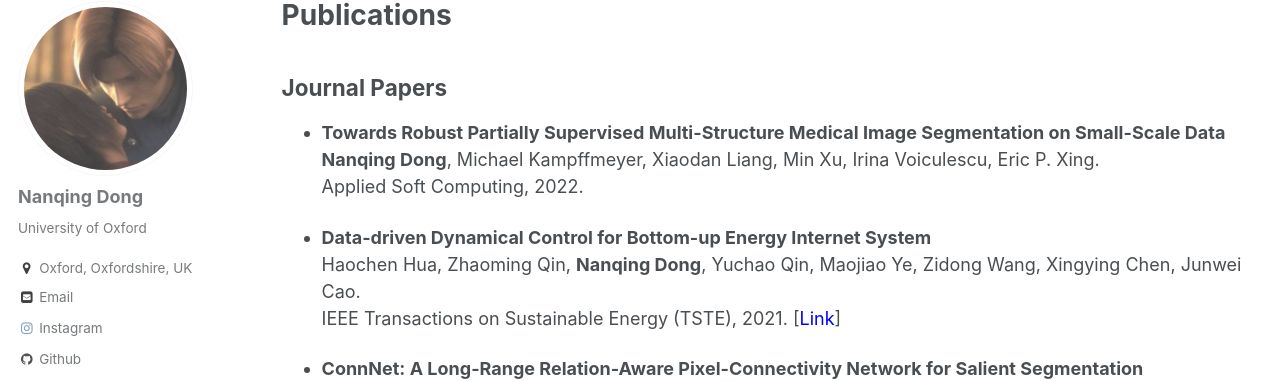
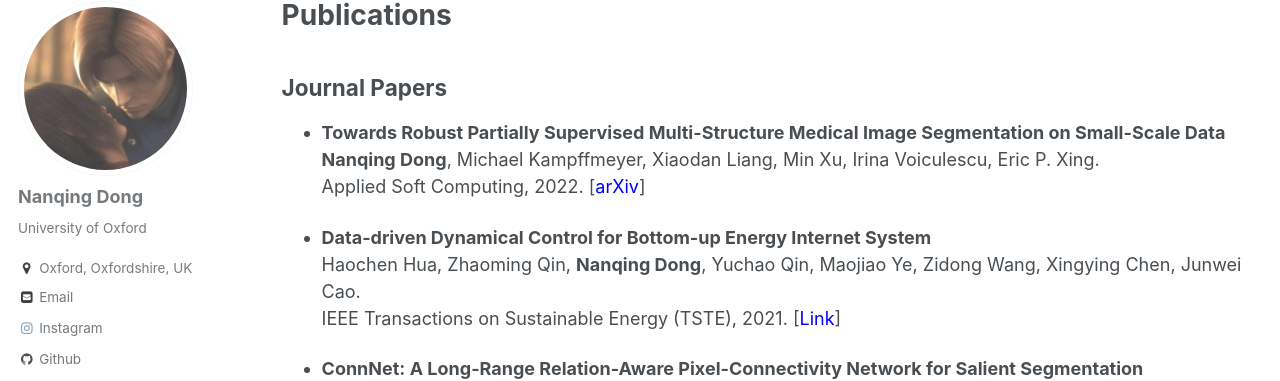
Before and after one commit to eveningdong/eveningdong.github.io, a Jekyll site: the page built from _pages/publications.md, in a window 1280 px wide and 900 px high. Shown: the part 117-498 px from the top of the window. Built offline with Jekyll 4.4.1, drawn with Linux system fonts in a browser that asks for light colours; some web fonts are replaced.

Commit message:
update asc arxiv

```diff
--- a/_pages/publications.md
+++ b/_pages/publications.md
@@ -16,7 +16,7 @@ author_profile: true
 ## Journal Papers
 * **Towards Robust Partially Supervised Multi-Structure Medical Image Segmentation on Small-Scale Data**
   **Nanqing Dong**, Michael Kampffmeyer, Xiaodan Liang, Min Xu, Irina Voiculescu, Eric P. Xing.
-  Applied Soft Computing, 2022.
+  Applied Soft Computing, 2022.  [[<span style="color:blue">arXiv</span>]](https://arxiv.org/pdf/2011.14164.pdf)
 
 * **Data-driven Dynamical Control for Bottom-up Energy Internet System**
   Haochen Hua, Zhaoming Qin, **Nanqing Dong**, Yuchao Qin, Maojiao Ye, Zidong Wang, Xingying Chen, Junwei Cao.
```
